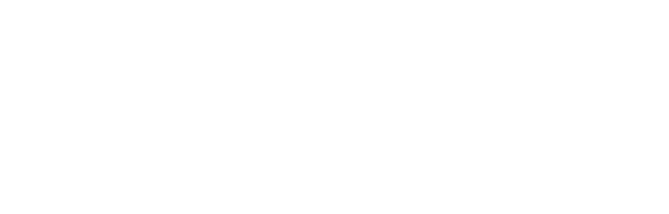
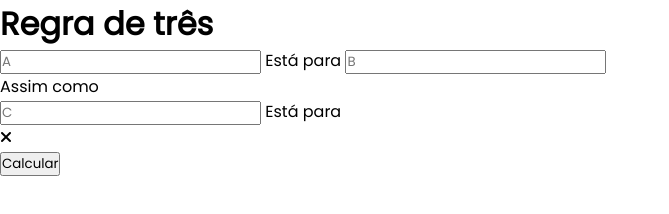
Before and after one commit to natyy200/regra-de-tres-calculadora, a plain HTML site: page index.html in a window 1280 px wide. Shown: the whole page, without its empty margins (0-669 px from the left). Drawn offline with Linux system fonts and the light colour scheme.

Commit message:
iniciando o html e adicionando os elementos

```diff
--- a/index.html
+++ b/index.html
@@ -5,10 +5,27 @@
     <meta name="viewport" content="width=device-width, initial-scale=1.0">
     <link rel="shortcut icon" href="https://play-lh.googleusercontent.com/LwnS9FmIhFucmTXtvFbr5mz-jgvOYxbcoESdo5MMYnlZSC1hfNbtdiNOYMyL3jMZOhM=w240-h480-rw" type="image/x-icon">
     <link rel="stylesheet" href="./assets/css/style.css">
+    <link rel="stylesheet" href="https://cdnjs.cloudflare.com/ajax/libs/font-awesome/6.7.2/css/all.min.css" integrity="sha512-Evv84Mr4kqVGRNSgIGL/F/aIDqQb7xQ2vcrdIwxfjThSH8CSR7PBEakCr51Ck+w+/U6swU2Im1vVX0SVk9ABhg==" crossorigin="anonymous" referrerpolicy="no-referrer" />
     <title>Regra de três | Natyy</title>
 </head>
 <body>
-
+    <div class="calculator">
+        <h1>Regra de três</h1>
+        <div class="input-container">
+            <div class="input-group">
+                <input type="number" id="num1" placeholder="A">
+                <span>Está para</span>
+                <input type="number" id="num2" placeholder="B">
+            </div>
+            <p class="input-text">Assim como</p>
+            <div class="input-group">
+                <input type="number" id="num3" placeholder="C">
+                <span>Está para</span>
+                <p id="result"><i class="fa-solid fa-xmark"></i></p>
+            </div>
+        </div>
+        <button id="calculate">Calcular</button>
+    </div>
     <script src="./assets/js/script.js"></script>
 </body>
 </html>
```
